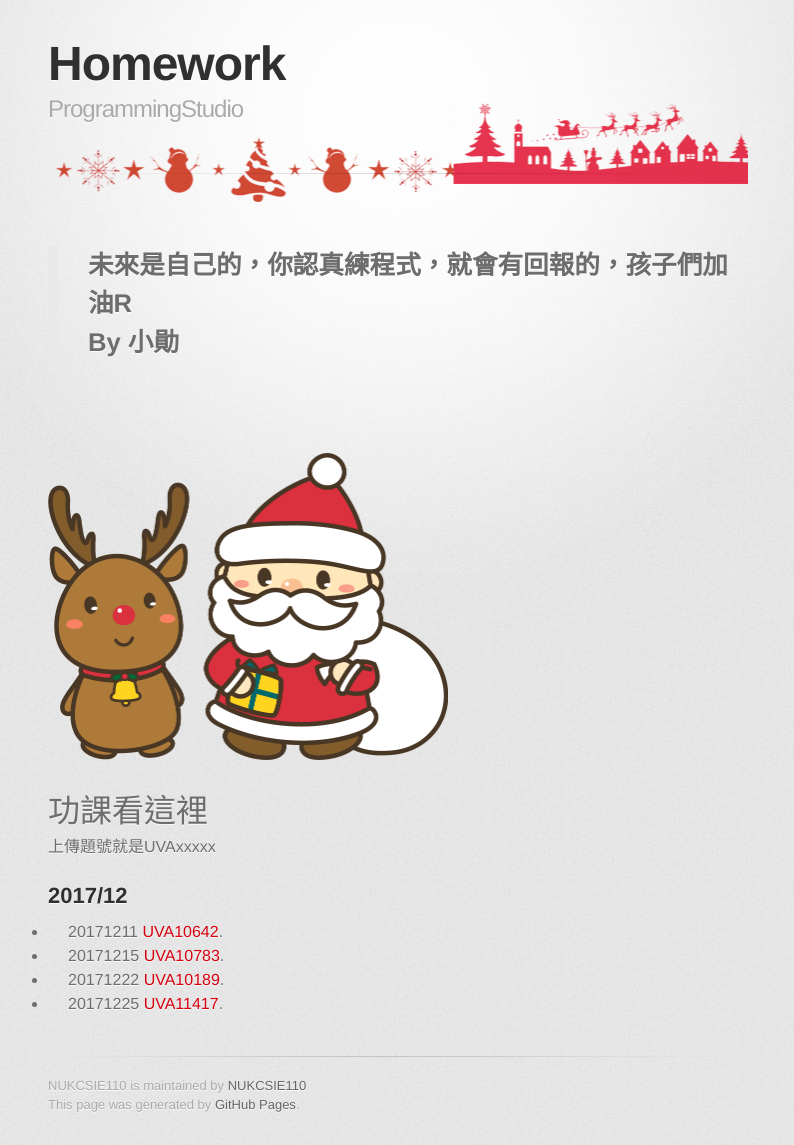
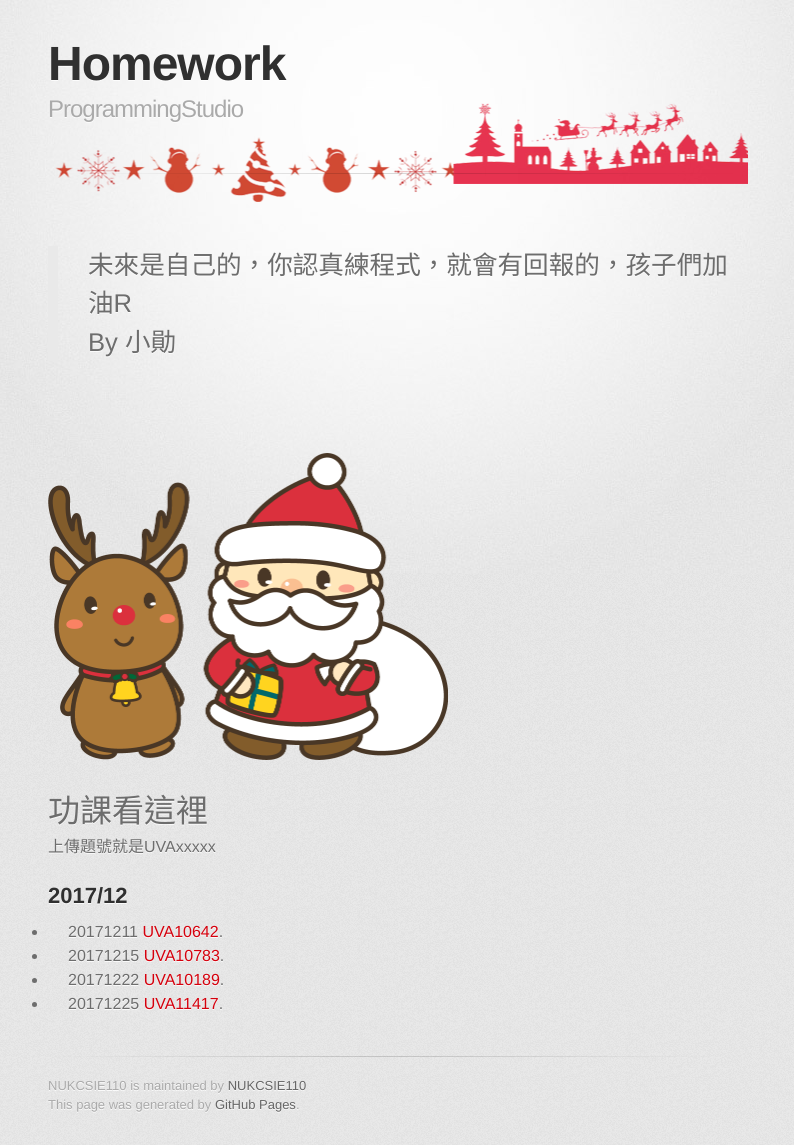
Before and after one commit to NUKCSIE110/ProgrammingStudio, a Jekyll site: the page built from homework.md, in a window 1280 px wide. Shown: the whole page, without its empty margins (242-1036 px from the left). Built offline with Jekyll 4.4.1, drawn with Linux system fonts in a browser that asks for light colours; some web fonts are replaced.

```diff
--- a/homework.md
+++ b/homework.md
@@ -2,8 +2,8 @@
 title: Homework
 layout: default
 ---
-> **未來是自己的，你認真練程式，就會有回報的，孩子們加油R**
-> **By 小勛**
+> 未來是自己的，你認真練程式，就會有回報的，孩子們加油R
+> By 小勛
 
 <br>
 <br>
```
